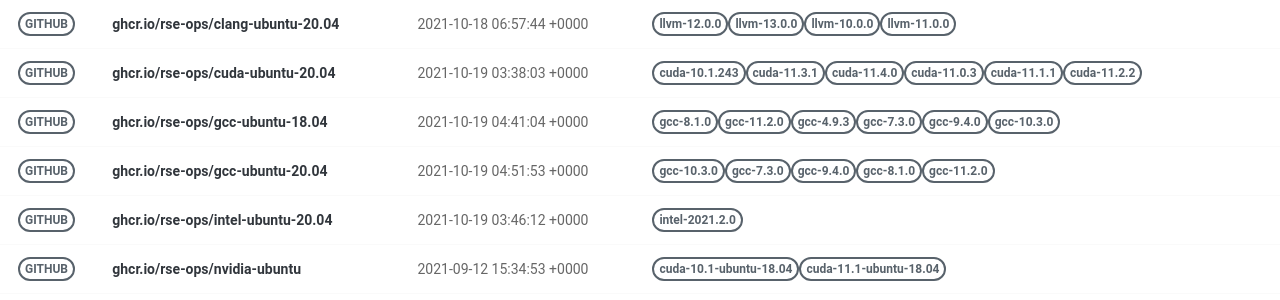
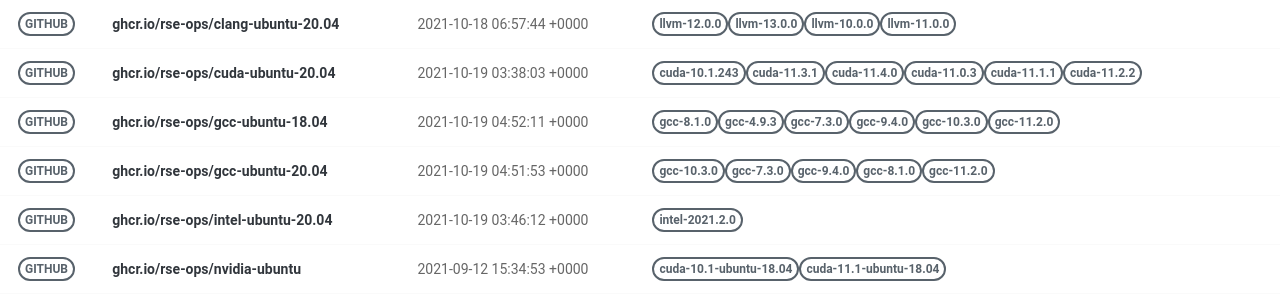
Before and after one commit to rse-ops/docker-images, a Jekyll site: the page built from pages/index.md, in a window 1280 px wide. Shown: the part 179-479 px from the top of the page. Built offline with Jekyll 4.4.1, drawn with Linux system fonts in a browser that asks for light colours; nearby versions of some CDN libraries.

Commit message:
Automated push to update library 2021-10-19

```diff
--- a/_library/ghcr.io-rse-ops-gcc-ubuntu-18.04.md
+++ b/_library/ghcr.io-rse-ops-gcc-ubuntu-18.04.md
@@ -1,7 +1,7 @@
 ---
 layout: container
 name: ghcr.io/rse-ops/gcc-ubuntu-18.04
-updated_at: 2021-10-19 04:41:04.774385
+updated_at: 2021-10-19 04:52:11.717684
 
 
 container_url: https://github.com/orgs/rse-ops/packages/container/package/gcc-ubuntu-18.04
@@ -24,5 +21,8 @@ versions:
  - tag: gcc-10.3.0
    dockerfile: https://github.com/rse-ops/docker-images/blob/main/ubuntu/gcc/Dockerfile
    manifest: https://crane.ggcr.dev/manifest/ghcr.io/rse-ops/gcc-ubuntu-18.04:gcc-10.3.0
+ - tag: gcc-11.2.0
+   dockerfile: https://github.com/rse-ops/docker-images/blob/main/ubuntu/gcc/Dockerfile
+   manifest: https://crane.ggcr.dev/manifest/ghcr.io/rse-ops/gcc-ubuntu-18.04:gcc-11.2.0
 
 ---
```
Also changed, not shown: other parts of _library/ghcr.io-rse-ops-gcc-ubuntu-18.04.md (+0 -3 lines).
